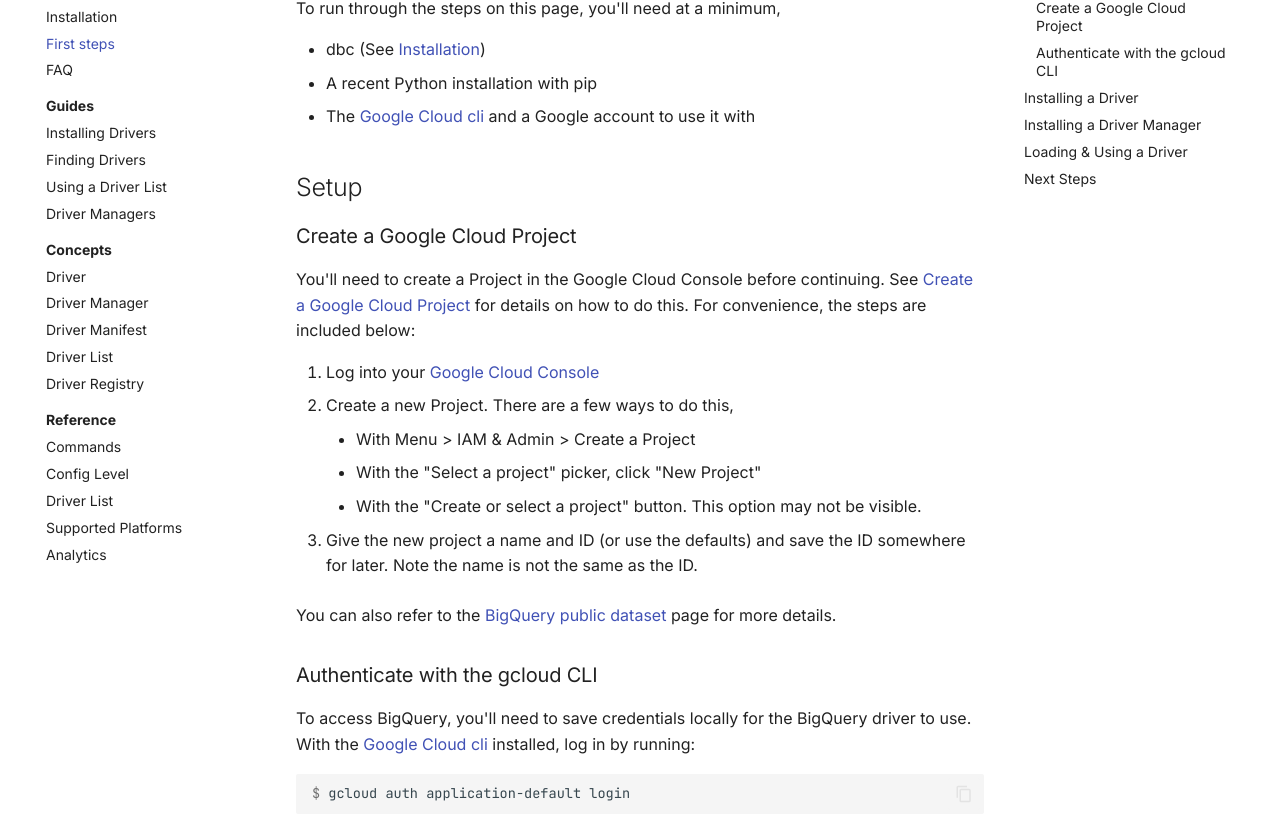
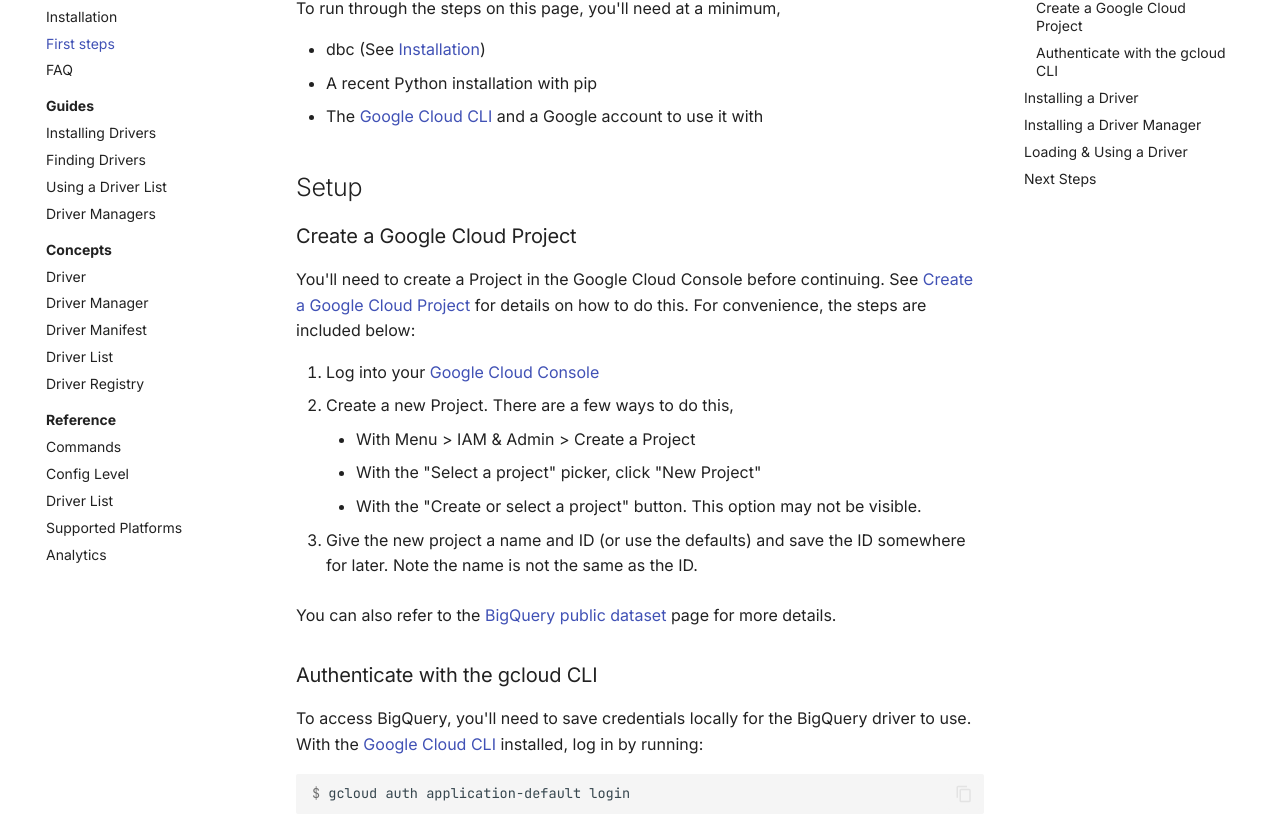
Before and after one commit to columnar-tech/dbc, an MkDocs documentation site: the page built from docs/getting_started/first_steps.md, in a window 1280 px wide and 1400 px high, scrolled down 498 px. Shown: the part 154-988 px from the top of the window. Built offline with MkDocs 1.6.1 and Material for MkDocs 9.7.7, drawn with Linux system fonts in a browser that asks for light colours; plug-ins that fetch from the network failed and are left out; comment, search, counter and statistics services are not loaded.

Commit message:
docs: fix cli capitalization (#178)
Change `cli` to `CLI`.

Co-authored-by: Emil Sadek <esadek@users.noreply.github.com>

````diff
--- a/docs/getting_started/first_steps.md
+++ b/docs/getting_started/first_steps.md
@@ -34,7 +34,7 @@
 
 - dbc (See [Installation](./installation.md))
 - A recent Python installation with pip
-- The [Google Cloud cli](https://cloud.google.com/cli) and a Google account to use it with
+- The [Google Cloud CLI](https://cloud.google.com/cli) and a Google account to use it with
 
 ## Setup
 
@@ -57,7 +57,7 @@
 ### Authenticate with the gcloud CLI
 
 To access BigQuery, you'll need to save credentials locally for the BigQuery driver to use.
-With the [Google Cloud cli](https://cloud.google.com/cli) installed, log in by running:
+With the [Google Cloud CLI](https://cloud.google.com/cli) installed, log in by running:
 
 ```console
 $ gcloud auth application-default login
````
